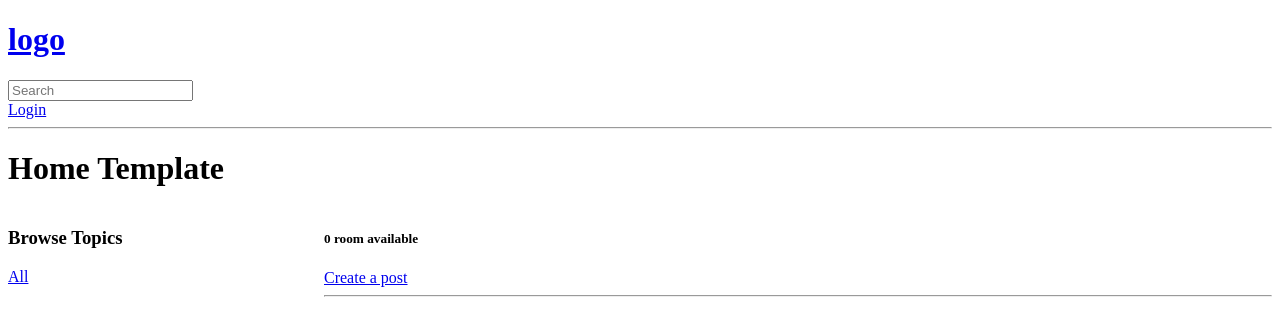
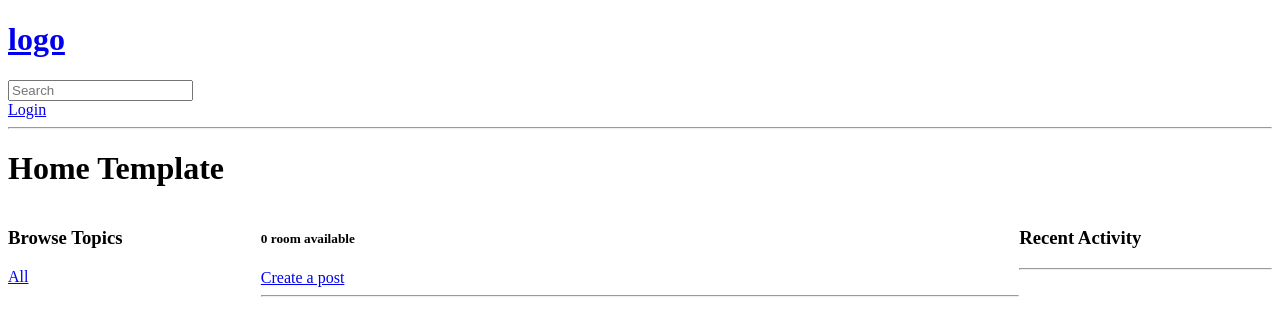
Before and after one commit to senpaipaji/talktribe-django-, a Django app: page / in a window 1280 px wide. Shown: the top 336 px of the page. Run offline with Django 4.2, Linux system fonts and the light colour scheme; data that the repository does not hold is empty.

Commit message:
feat:add activity feed

```diff
--- /dev/null
+++ b/project1/base/templates/base/activity.html
@@ -0,0 +1,18 @@
+
+<div>
+    <h3>Recent Activity</h3>
+    <hr>
+    {% for activity in activities %}
+    <div>
+        <small>@{{activity.user}}</small>
+        <small>replied to "{{activity.room}}"</small>
+        <p>
+            {{activity.body}}
+        </p>
+        {% if activity.user == request.user %}
+        <a href="{% url 'delete-message' activity.id %}">Delete</a>
+        {% endif %}
+        <hr>
+    </div>
+    {% endfor %}
+</div>
--- /dev/null
+++ b/project1/base/templates/base/feed.html
@@ -0,0 +1,23 @@
+<div>
+
+    {% for room in rooms %}
+    <span>
+        @{{room.host.username}}
+    </span>
+    {% if request.user == room.host %}
+        <a href="{% url 'update-room' room.id %}">Edit</a>
+        <a href="{% url 'delete-room' room.id %}">Delete</a>
+    {% endif %}
+    <h3>
+        {{room.id}} --
+        <a href="{% url 'room' room.id %}">
+            {{room.name}}
+        </a>
+    </h3>
+    <small>
+        {{room.topic.name}}
+    </small>
+    <hr>
+    {% endfor %}
+</div>
+</div>
--- a/project1/base/templates/base/home.html
+++ b/project1/base/templates/base/home.html
@@ -5,52 +5,23 @@
 <style>
     .home-container{
         display: grid;
-        grid-template-columns: 1fr 3fr;
+        grid-template-columns: 1fr 3fr 1fr;
     }
 </style>
 
 <h1>Home Template</h1>
 <div class="home-container">
     <div>
-        <h3>Browse Topics</h3>
-        <div>
-            <a href="{% url 'home' %}">All</a>
-        </div>
-        {% for topic in topics %}
-            <div>
-                <a href="{% url 'home' %}?q={{topic.name}}">{{topic.name}}</a>
-            </div>
-        {% endfor %}
+        {% include 'base/topics.html' %}
     </div>
 
     <div>
         <h5>{{room_count}} room{% if room_count > 1 %}s{% endif %} available</h5>
         <a href="/create_room">Create a post</a>
         <hr>
-        <div>
-
-            {% for room in rooms %}
-            <span>
-                @{{room.host.username}}
-            </span>
-            {% if request.user == room.host %}
-                <a href="{% url 'update-room' room.id %}">Edit</a>
-                <a href="{% url 'delete-room' room.id %}">Delete</a>
-            {% endif %}
-            <h3>
-                {{room.id}} --
-                <a href="{% url 'room' room.id %}">
-                    {{room.name}}
-                </a>
-            </h3>
-            <small>
-                {{room.topic.name}}
-            </small>
-            <hr>
-            {% endfor %}
-        </div>
+       {% include 'base/feed.html' %}
+    <div>
+        {% include 'base/activity.html' %}
     </div>
-
+</div>
     {% endblock content %}
-
-</div>
--- /dev/null
+++ b/project1/base/templates/base/topics.html
@@ -0,0 +1,9 @@
+<h3>Browse Topics</h3>
+<div>
+  <a href="{% url 'home' %}">All</a>
+</div>
+{% for topic in topics %}
+<div>
+  <a href="{% url 'home' %}?q={{topic.name}}">{{topic.name}}</a>
+</div>
+{% endfor %}
--- a/project1/base/views.py
+++ b/project1/base/views.py
@@ -64,10 +64,14 @@ def home(request):
         Q(name__icontains = q)
     )
     topics = Topic.objects.all()
+    activites = Message.objects.filter(
+        Q(room__topic__name__icontains=q)
+    )
     context = {
         'room_count':rooms.count(),
         'rooms':rooms,
-        'topics':topics
+        'topics':topics,
+        'activities':activites,
     }
     return render(request,'base/home.html',context)
 
```
